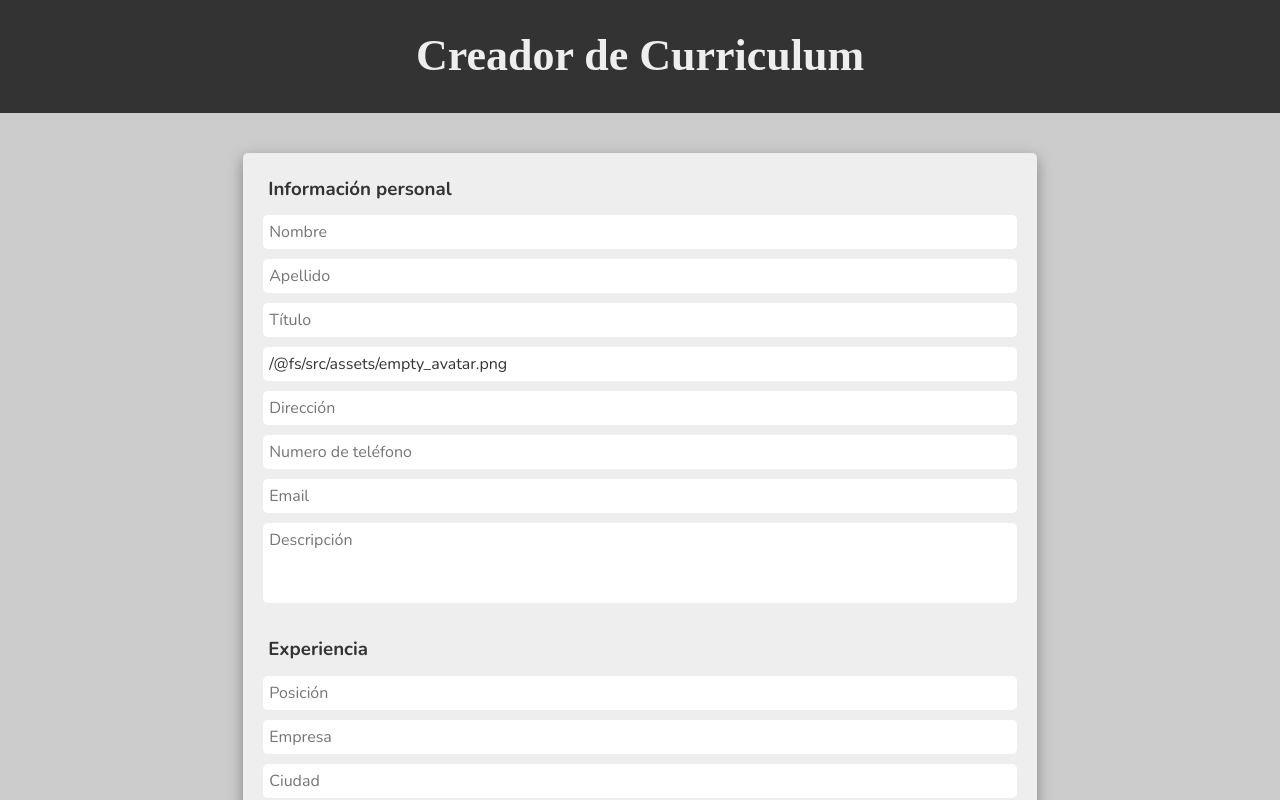
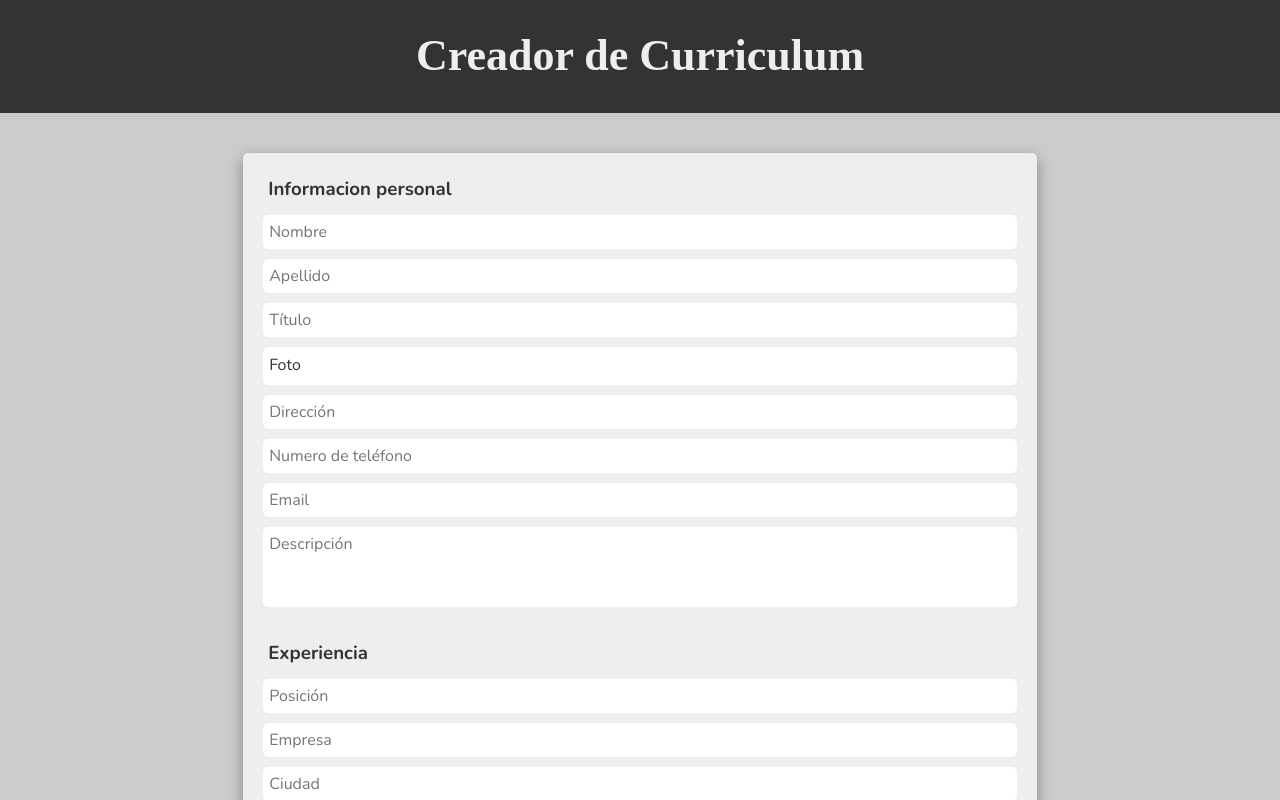
Before and after one commit to LaVieja1/cv-project, a React (Create React App) app: page / in a window 1280 px wide. Shown: the top 800 px of the page. Built offline with nearby package versions, Linux system fonts and the light colour scheme; a web font is replaced by a local one.

Commit message:
fixed photo file input

```diff
--- a/src/components/CVForm/Personal.js
+++ b/src/components/CVForm/Personal.js
@@ -7,7 +7,7 @@ import FileInput from "../Utils/FileInput";
 const Personal = ({ personalInfo, onChange }) => {
   return (
     <Section
-            title="Información personal"
+      title="Informacion personal"
       titlePadding="0.5rem"
       direction="column"
     >
@@ -32,9 +32,9 @@ const Personal = ({ personalInfo, onChange }) => {
         placeholder="Título"
         value={personalInfo.title}
       />
-            <Input
+      <FileInput
         onChange={(e) => onChange(e)}
-                type="photo"
+        name="photo"
         label="Foto"
         value={personalInfo.photo}
       />
```
Lines whose indentation alone changed are shown as unchanged.
